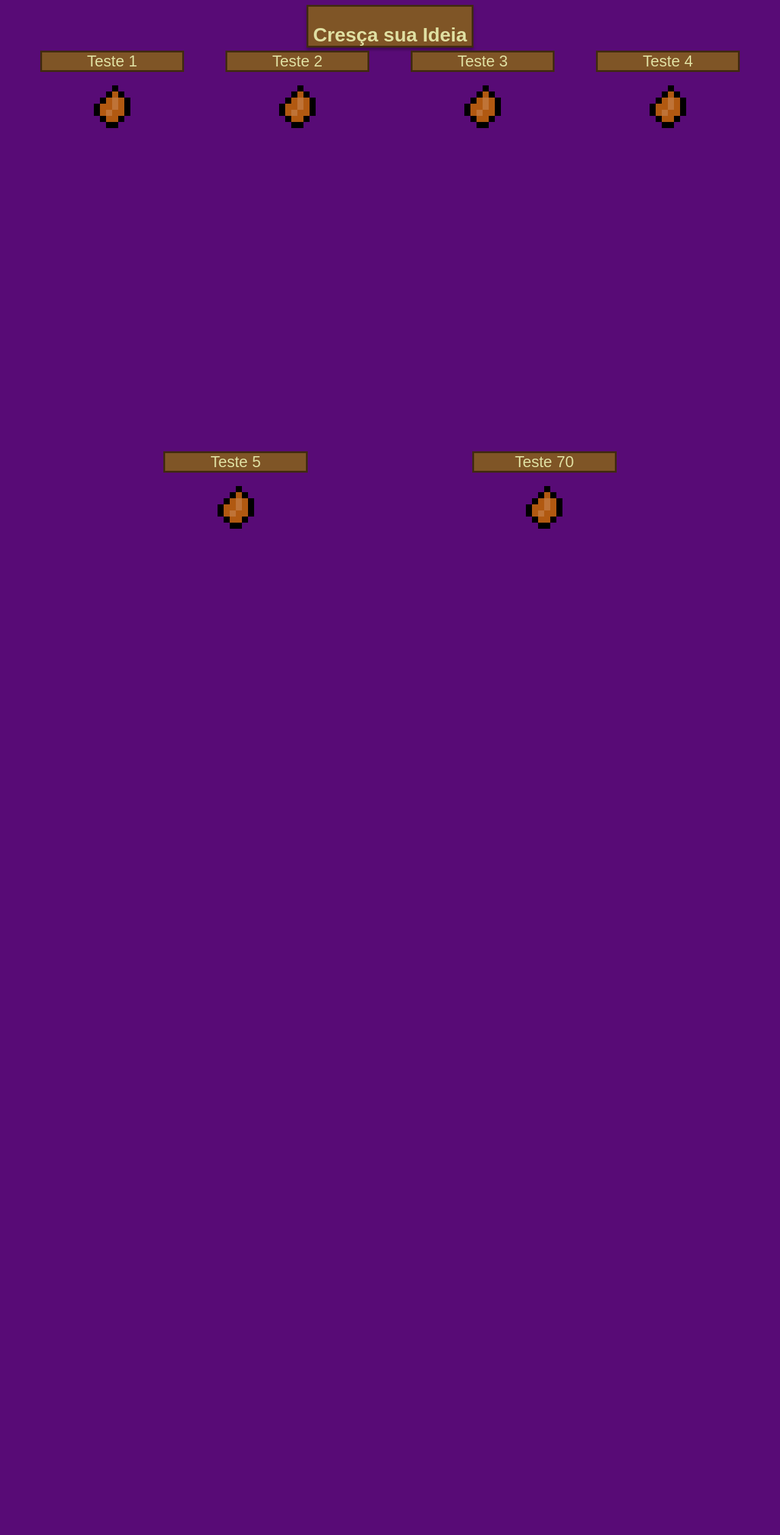
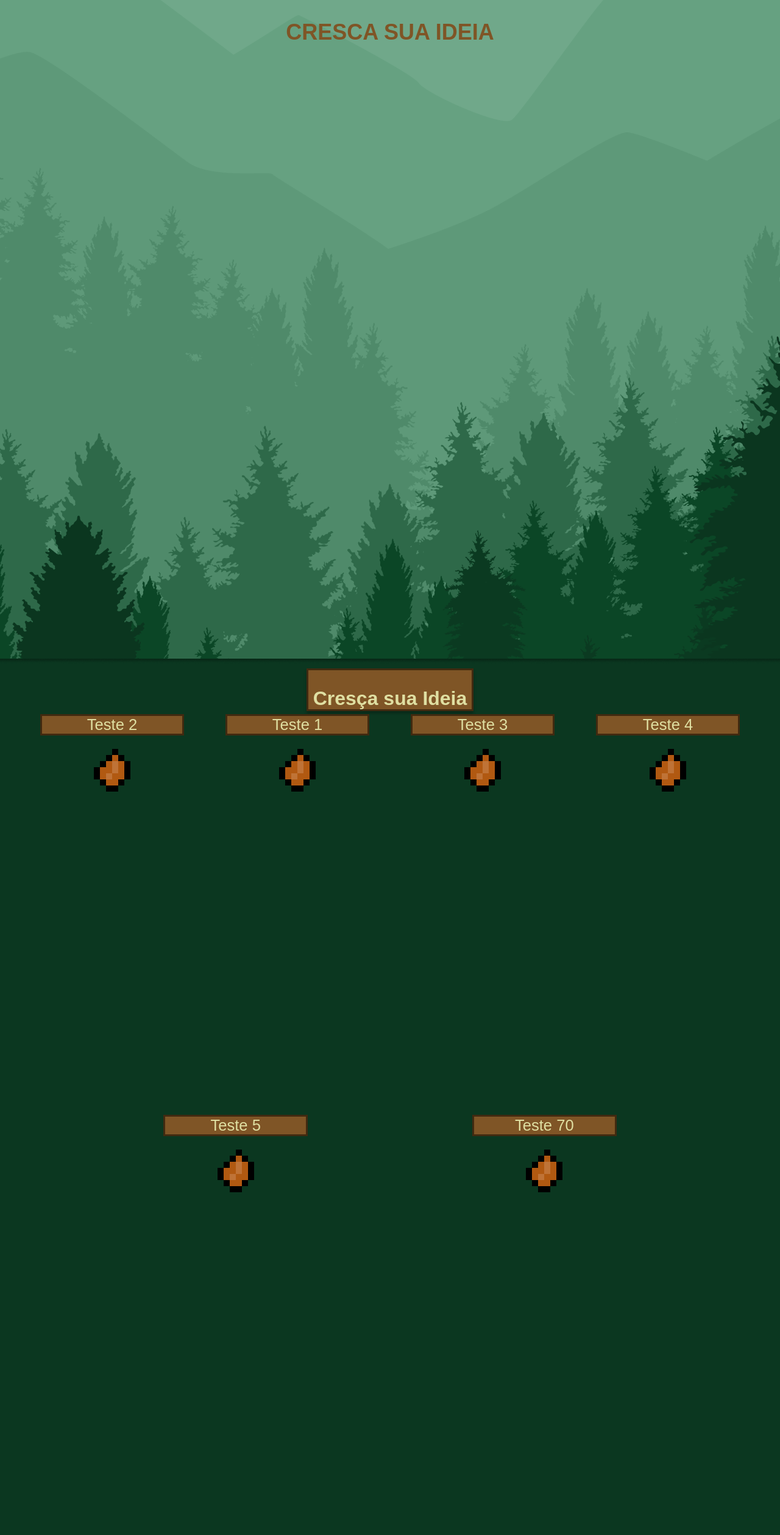
Before and after one commit to paulosestini/hackathon-klabin, a Flask app: page /arvores in a window 1280 px wide. Shown: the whole page at 61% size. Before the commit the page ends 867 px from the top, so only its background shows below. Run offline with Flask 2, Linux system fonts and the light colour scheme; some libraries are stand-ins or nearby versions.

Commit message:
background

```diff
--- a/app.py
+++ b/app.py
@@ -24,3 +24,14 @@ def vote_on_tree(tree_id=None):
     tree = next(filter(lambda x: x.tree_id == int(tree_id), trees))
     tree.vote()
     return jsonify(votes=tree.votes, stage=tree.stage)
+
+
+@app.after_request
+def add_header(response):
+    """
+    Add headers to both force latest IE rendering engine or Chrome Frame,
+    and also to cache the rendered page for 10 minutes.
+    """
+    response.headers['X-UA-Compatible'] = 'IE=Edge,chrome=1'
+    response.headers['Cache-Control'] = 'public, max-age=0'
+    return response
--- /dev/null
+++ b/static/style_fundo_1.css
@@ -0,0 +1,22 @@
+.fundo {
+  background-image: url ("background.png");
+  background-repeat: no-repeat;
+  background-position: right top;
+  background-attachment: fixed;
+}
+
+.vazio{
+    height: 1088px;
+}
+
+.banner{
+    margin: 0px;
+    font-size: 18px;
+    display: flex;
+    justify-content:center;
+    flex-direction: column;
+}
+
+.banner.h1{
+
+}
--- a/templates/arvores.html
+++ b/templates/arvores.html
@@ -7,17 +7,23 @@
     <link rel="stylesheet" href="{{url_for('static', filename='flipCard.css')}}">
     <link rel="stylesheet" href="{{url_for('static', filename='style_fundo_1.css')}}">
 </head>
-<body class="fundo">
+<body class="fundo" style="background:#0b3720 url('/static/background.png') no-repeat center top " >
     <script src="//ajax.googleapis.com/ajax/libs/jquery/1.9.1/jquery.min.js"></script>
 
     <script type=text/javascript>
         $SCRIPT_ROOT = {{ request.script_root|tojson|safe }};
     </script>
 
+    <div class="banner">
+        <div class="vazio">
+            <h1> CRESCA SUA IDEIA</h1>
+        </div>
+    </div>
+
 
     {% if trees %}
         <div class="header"><h1>Cresça sua Ideia</h1></div>
-        <div class="floresta_conteiner">
+        <div class="floresta_conteiner"  >
             <div class="floresta">
                 {% for tree in trees %}
                 <div class="flip-card ideia"  >
--- a/templates/style_fundo_1.css
+++ /dev/null
@@ -1,6 +0,0 @@
-.body {
-  background-image: url("img_tree.png");
-  background-repeat: no-repeat;
-  background-position: right top;
-  background-attachment: fixed;
-}
```
Also changed, not shown: static/background.png (added).
